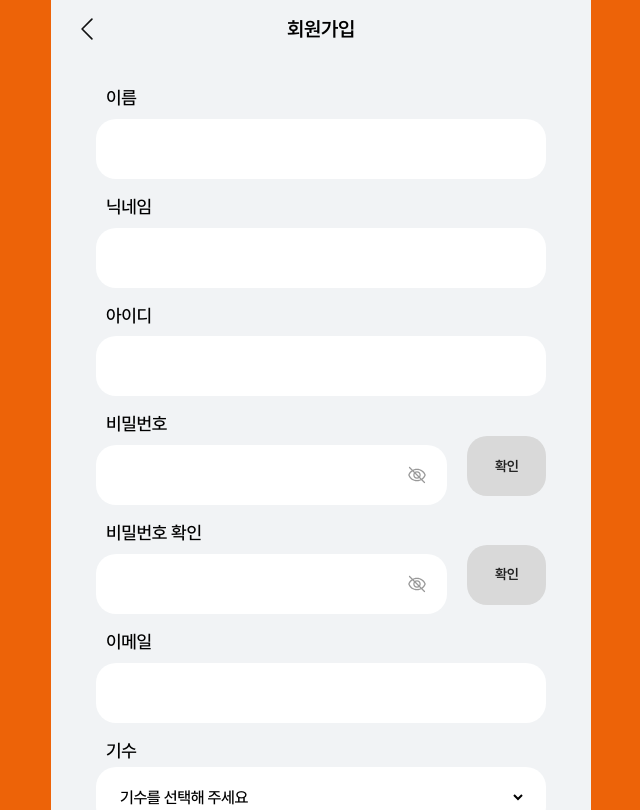
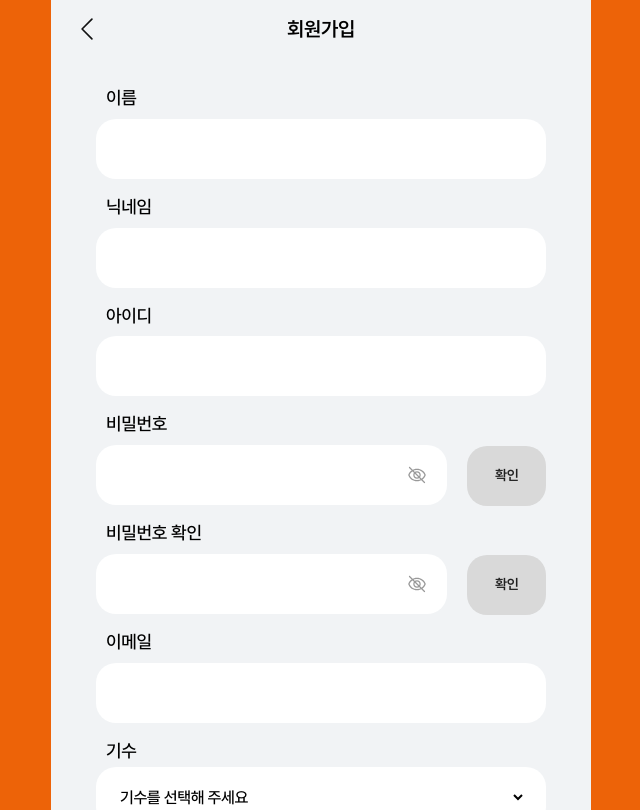
Before and after one commit to tjsdn04/likelion-community-frontend, a React (Vite) app: page /signup in a window 1280 px wide. Shown: the top 810 px of the page, without its empty margins (319-959 px from the left). Built offline with nearby package versions, Linux system fonts and the light colour scheme; no server answers.

Commit message:
Design: 비밀번호 input 정렬

```diff
--- a/src/pages/accountPage/SignupPage.jsx
+++ b/src/pages/accountPage/SignupPage.jsx
@@ -1,5 +1,4 @@
-// 회원가입 페이지
-
+// 기본 회원가입 페이지
 import * as S from "./SignupPage.styled";
 import { useState, useEffect } from "react";
 import { useNavigate } from "react-router-dom";
--- a/src/pages/accountPage/SignupPage.styled.js
+++ b/src/pages/accountPage/SignupPage.styled.js
@@ -19,6 +19,8 @@ export const ContentWrap = styled.div`
 
 export const PasswordWrapper = styled.div`
   display: flex;
+  align-items: center;
+  justify-content: space-between;
   width: 100%;
   div {
     width: 80%;
@@ -34,8 +36,8 @@ export const CheckButton = styled.button`
   text-align: center;
   height: 60px;
   width: 80px;
+  margin-top: 10px;
   margin-left: 20px;
-  margin-top: 20px;
   padding: 8px 12px;
   font-size: 14px;
   background-color: #d9d9d9;
```
Also changed, not shown: 1 other file (tests, documents, lock files or other folders).
